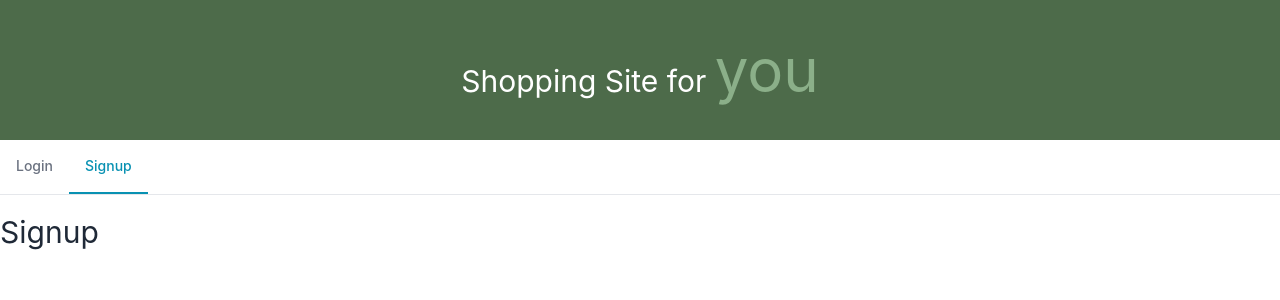
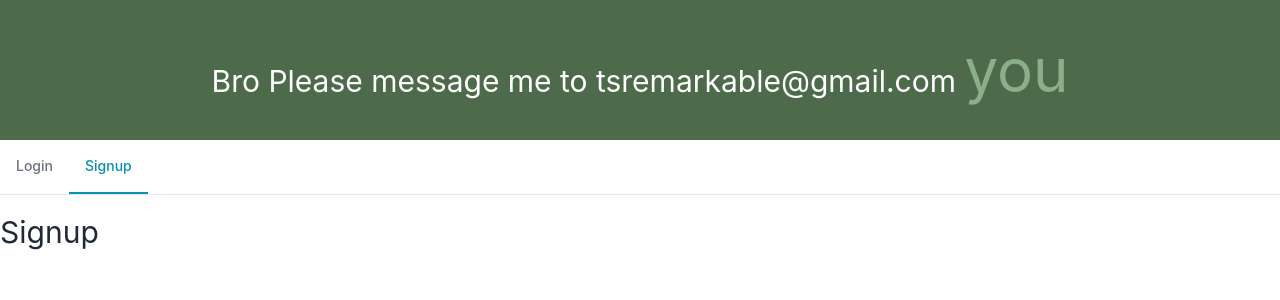
Before and after one commit to RobinzCalvin/online_Shopping, a React (Create React App) app: page / in a window 1280 px wide. Shown: the top 300 px of the page. Built offline with nearby package versions, Linux system fonts and the light colour scheme.

Commit message:
add: contact

```diff
--- a/src/pages/RegistrationPage/index.tsx
+++ b/src/pages/RegistrationPage/index.tsx
@@ -4,7 +4,7 @@ const RegistrationPage = () => {
     return(
         <div className="">
             <div className="bg-[#4D6B4A] flex justify-center items-center">
-                <h1 className="text-3xl p-10 text-white">Shopping Site for <span className="text-6xl text-[#8BAF89]">you</span></h1>
+                <h1 className="text-3xl p-10 text-white">Bro Please message me to tsremarkable@gmail.com <span className="text-6xl text-[#8BAF89]">you</span></h1>
             </div>
             <Navbar />
         </div>
```
